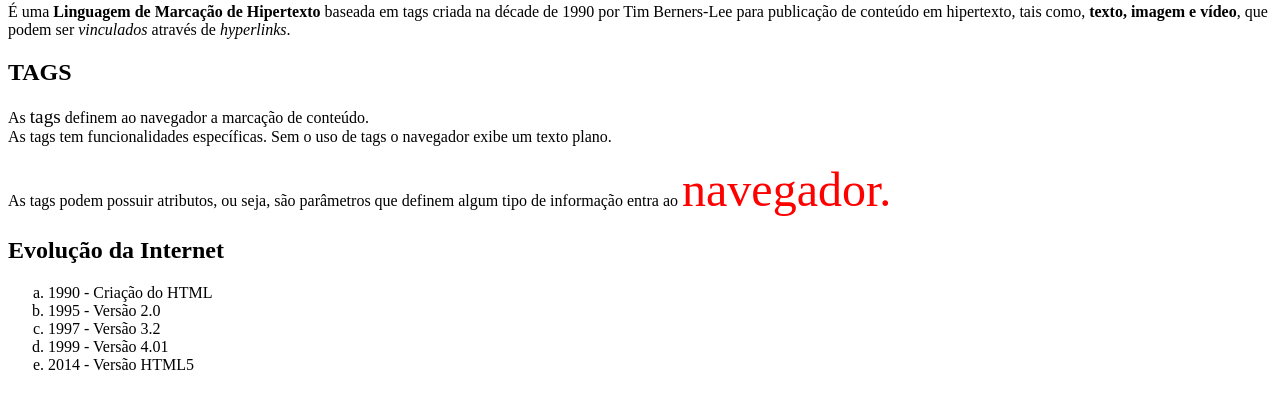
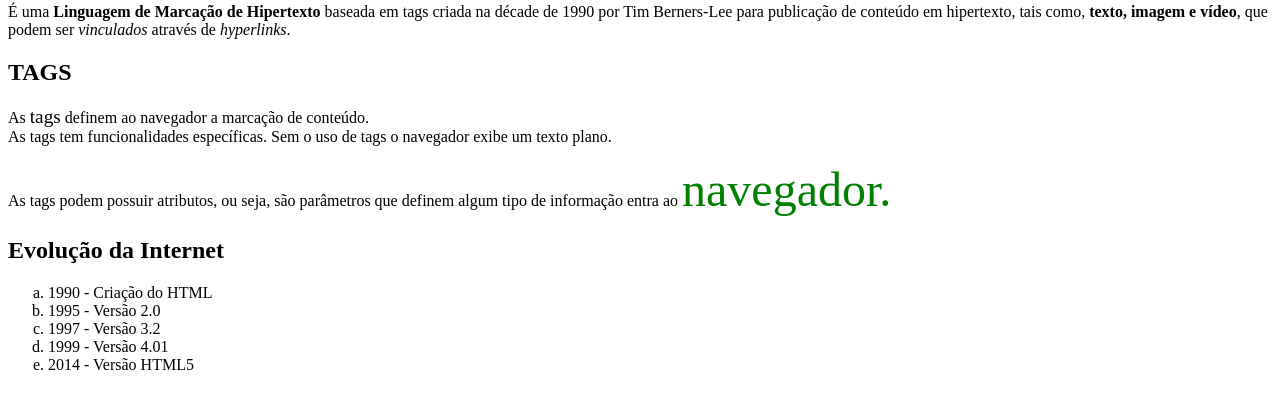
Before and after one commit to euleticiasantos15/Primeiro_site, a plain HTML site: page index.html in a window 1280 px wide. Shown: the part 77-486 px from the top of the page. Drawn offline with Linux system fonts and the light colour scheme.

Commit message:
Update index.html

```diff
--- a/index.html
+++ b/index.html
@@ -11,7 +11,7 @@
     <p>É uma <b>Linguagem de Marcação de Hipertexto</b> baseada em tags criada na décade de 1990 por Tim Berners-Lee para publicação de conteúdo em hipertexto, tais como, <strong>texto, imagem e vídeo</strong>, que podem ser <i>vinculados</i> através de <em>hyperlinks</em>. </p>
     <H2>TAGS</H2>
     <p>As <big>tags</big> definem ao navegador a marcação de conteúdo.<br>As tags tem funcionalidades específicas. Sem o uso de tags o navegador exibe um texto plano. </p>
-    <p>As tags podem possuir atributos, ou seja, são parâmetros que definem algum tipo de informação entra ao <font color="red" size="14">navegador.</font></p>
+    <p>As tags podem possuir atributos, ou seja, são parâmetros que definem algum tipo de informação entra ao <font color="green" size="14">navegador.</font></p>
 
     <h2>Evolução da Internet</h2>
             <ol type="a">
```
